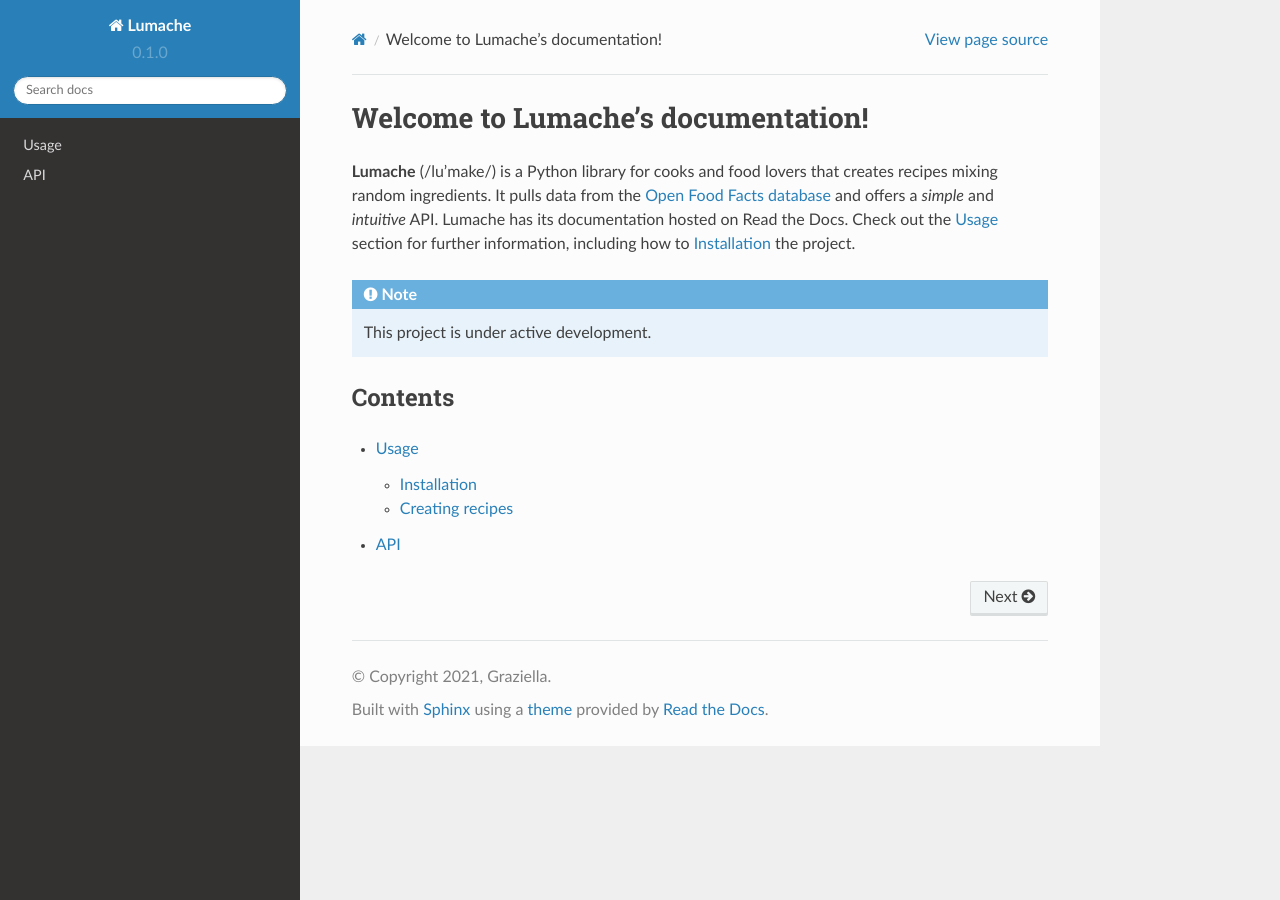
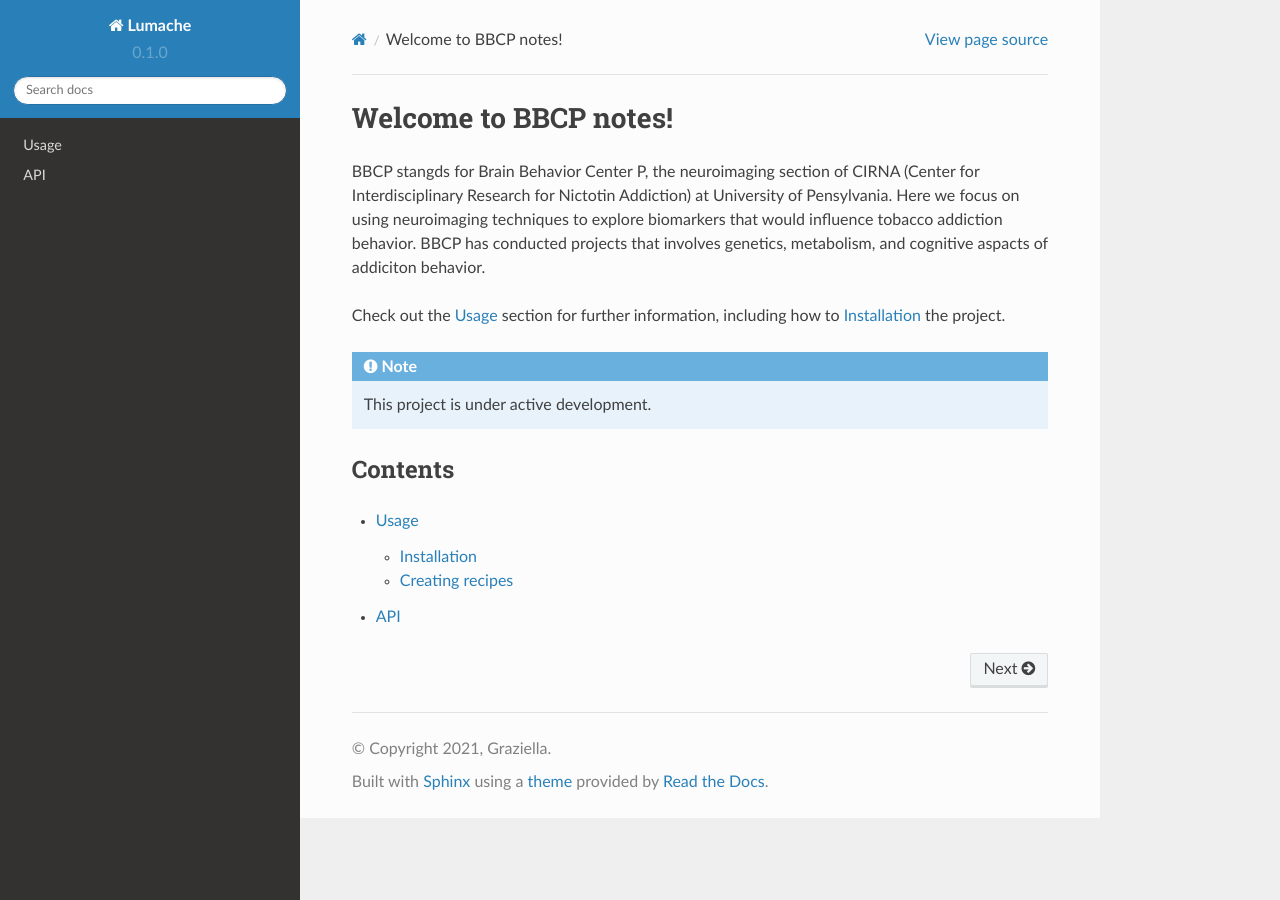
Before and after one commit to wencao1224/BBCPnotes, a Sphinx documentation site: the page built from docs/source/index.rst, in a window 1280 px wide. Built offline with Sphinx 7.4.7 and the Read the Docs theme 2.0.0, drawn with Linux system fonts in a browser that asks for light colours.

Commit message:
Update index.rst

```diff
--- a/docs/source/index.rst
+++ b/docs/source/index.rst
@@ -1,11 +1,10 @@
-Welcome to Lumache's documentation!
+Welcome to BBCP notes!
 ===================================
 
-**Lumache** (/lu'make/) is a Python library for cooks and food lovers
-that creates recipes mixing random ingredients.
-It pulls data from the `Open Food Facts database <https://world.openfoodfacts.org/>`_
-and offers a *simple* and *intuitive* API.
-Lumache has its documentation hosted on Read the Docs.
+BBCP stangds for Brain Behavior Center P, the neuroimaging section of CIRNA (Center for Interdisciplinary Research for Nictotin Addiction) at University of Pensylvania.
+Here we focus on using neuroimaging techniques to explore biomarkers that would influence tobacco addiction behavior.
+BBCP has conducted projects that involves genetics, metabolism, and cognitive aspacts of addiciton behavior.
+
 Check out the :doc:`usage` section for further information, including
 how to :ref:`installation` the project.
 
```
